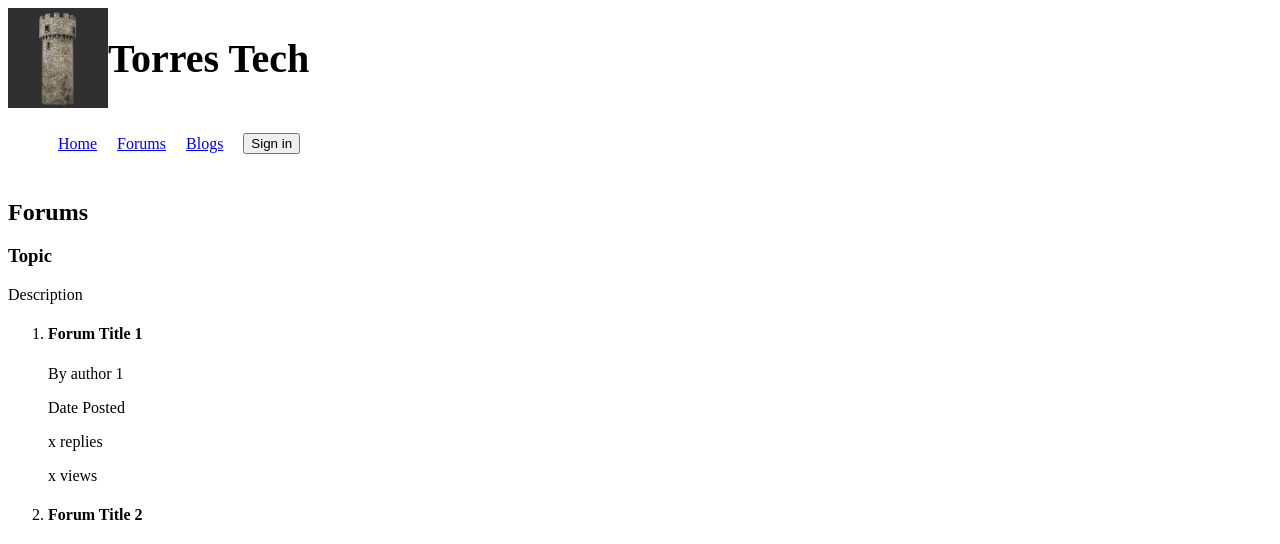
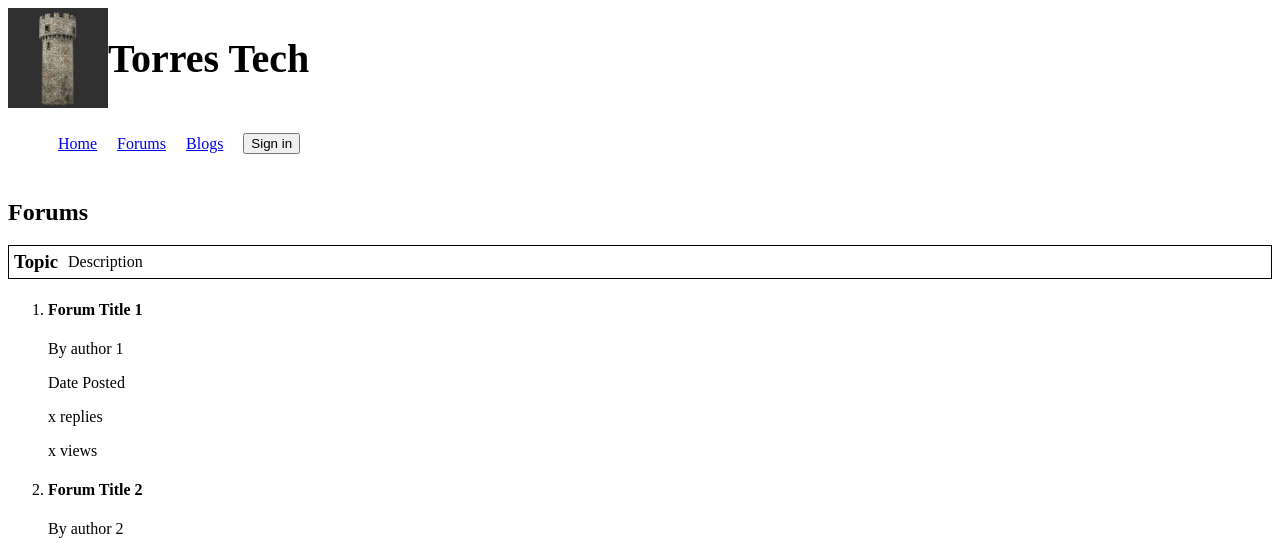
Before and after one commit to Diginyx/CS401, a PHP site: page /ForumMainPage.php in a window 1280 px wide. Shown: the top 544 px of the page. Run offline with PHP 8.4, Linux system fonts and the light colour scheme.

Commit message:
some ForumMainPage css done

```diff
--- a/css/styles.css
+++ b/css/styles.css
@@ -55,3 +55,14 @@
 #forumpost {
     flex: 1;
 }
+
+/* Forum Main Page */
+#ForumTopic {
+    display: flex;
+    align-items: center;
+    border: 1px solid black;
+}
+
+#ForumTopic > * {
+    margin: 5px;
+}
```
